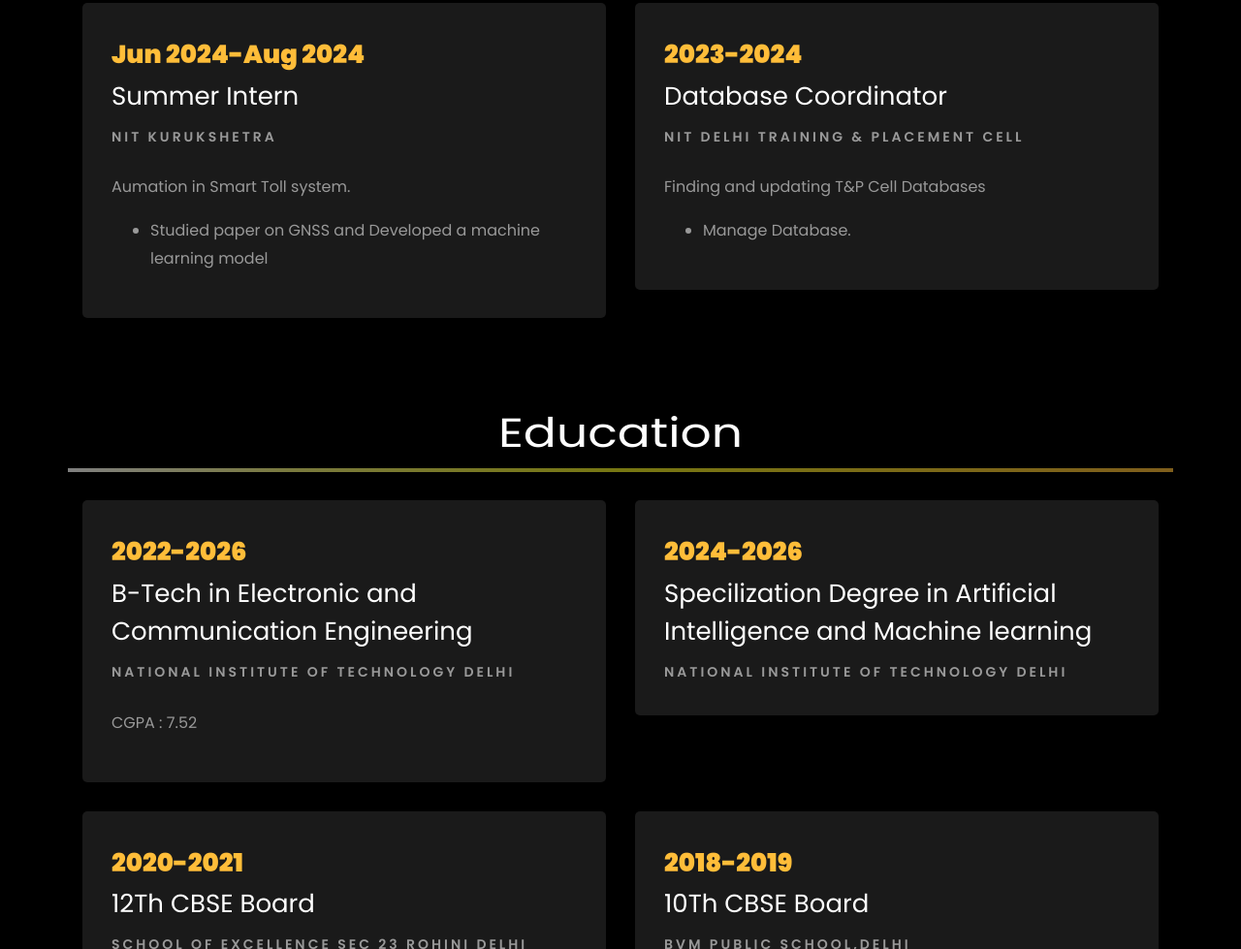
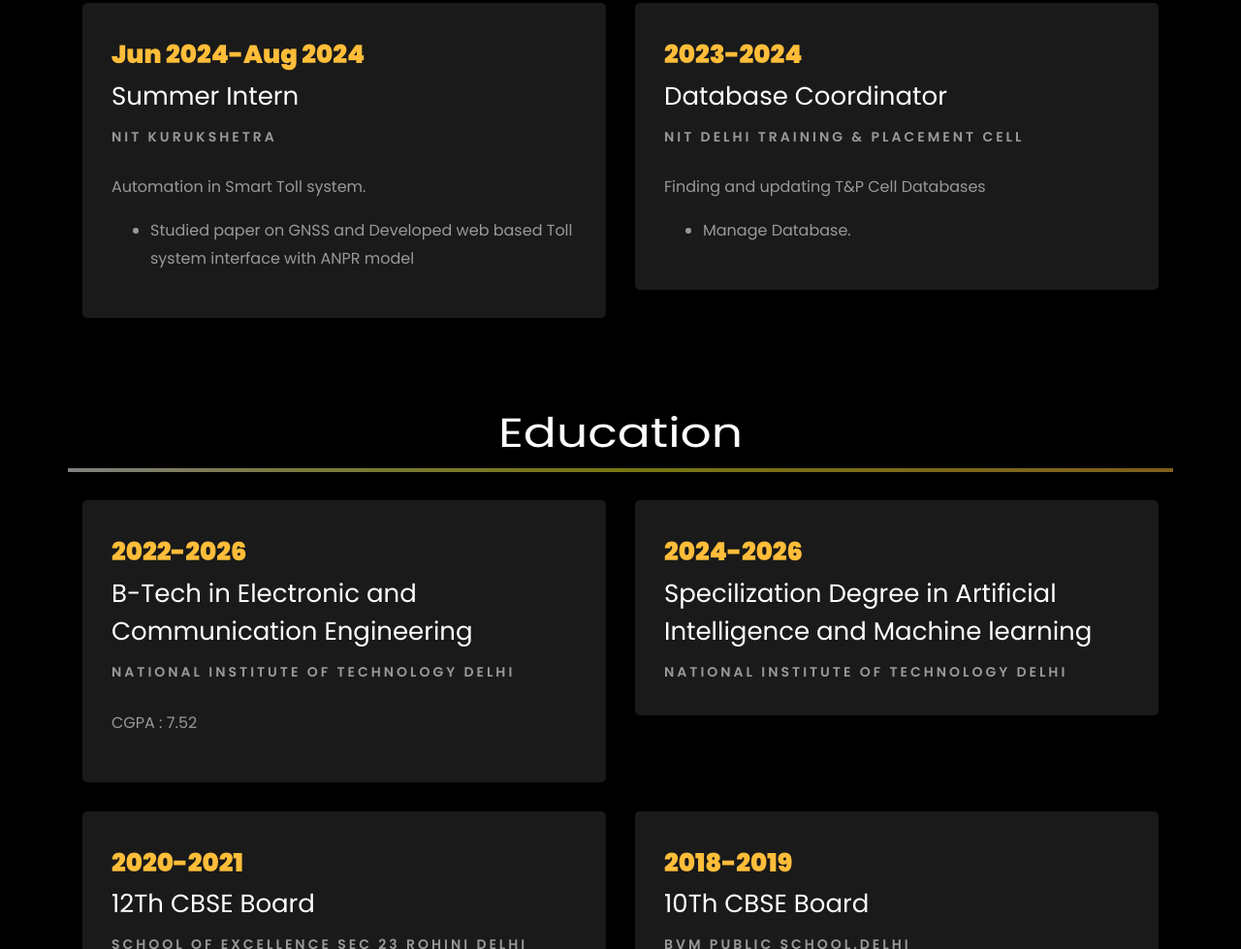
Before and after one commit to Dynamic-Ak/portfolio, a plain HTML site: page index.html in a window 1280 px wide. Shown: the part 2074-3053 px from the top of the page at 97% size. Drawn offline with Linux system fonts and the light colour scheme; animation ran at ten frames a second; files whose address does not match are found by name.

Commit message:
Update index.html

```diff
--- a/index.html
+++ b/index.html
@@ -329,9 +329,9 @@
 						<span class="date">Jun 2024-Aug 2024</span>
 						<h2>Summer Intern</h2>
 						<span class="position">NIT Kurukshetra</span>
-						<p class="mt-4">Aumation in Smart Toll system.
+						<p class="mt-4">Automation in Smart Toll system.
 							<ul>
-								<li> Studied paper on GNSS and Developed a machine learning model </li>
+								<li> Studied paper on GNSS and Developed web based Toll system interface with ANPR model </li>
                             </ul>
 						</p>
 					</div>
```
